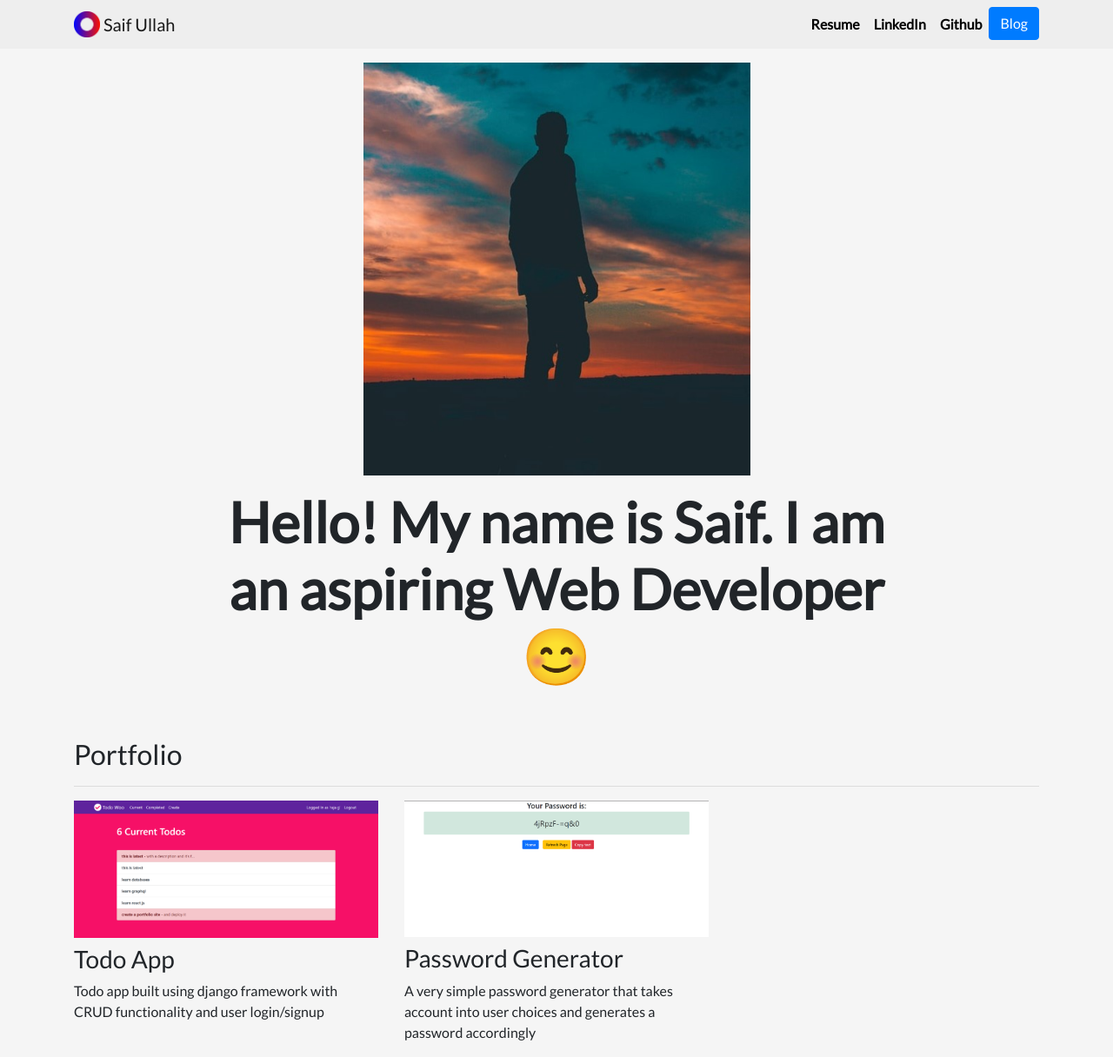
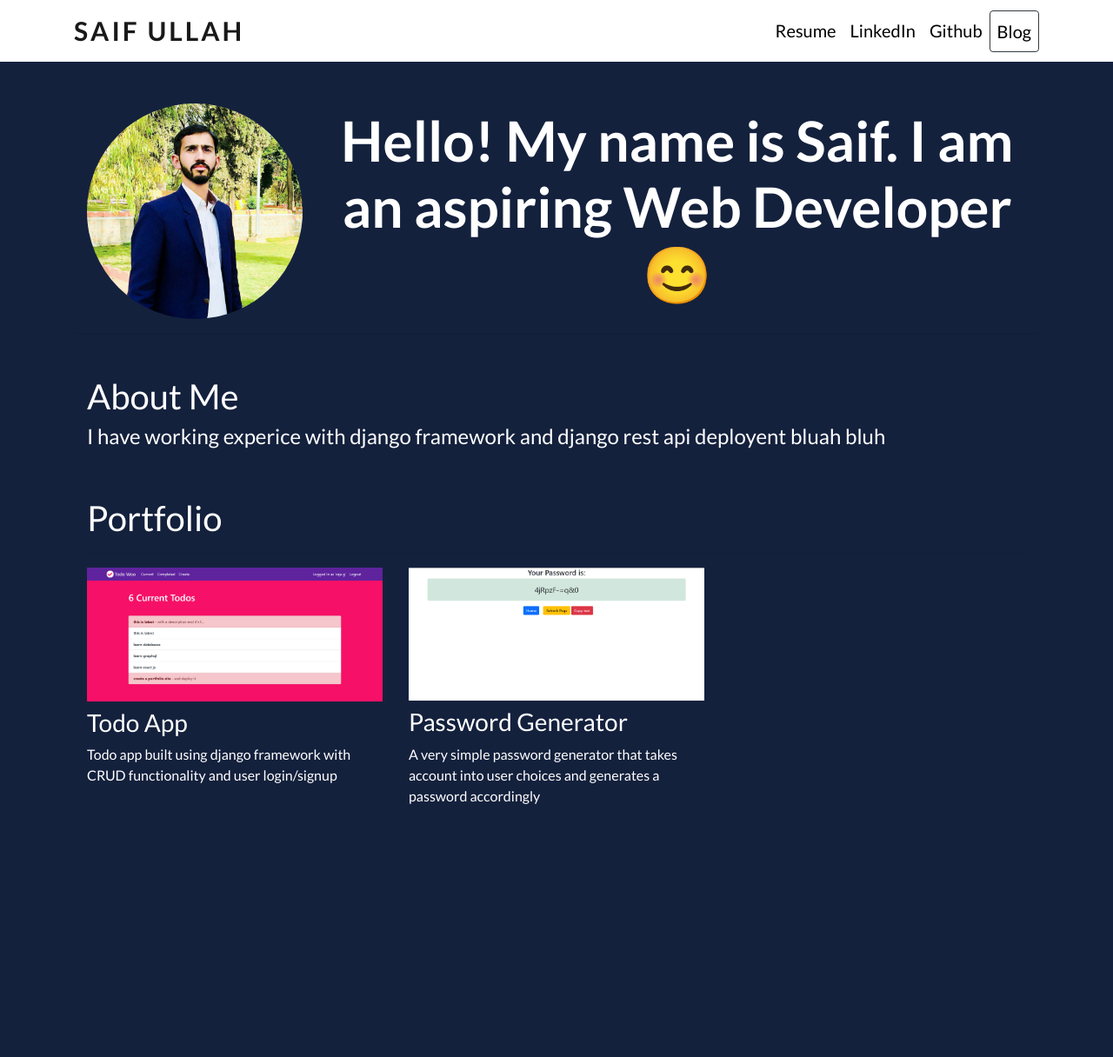
Before and after one commit to berserk97/portfolio-project, a Django app: page / in a window 1280 px wide. Shown: the whole page at 87% size. After the commit the page ends 925 px from the top, so only its background shows below. Run offline with Django 3.2, Linux system fonts and the light colour scheme; data comes from the database, SQL or seed files in the repository; both versions use the stored data as it was after the commit; parts of the project's set-up code (start-up, migrations or seed data) failed here and were passed over; some libraries are stand-ins or nearby versions.

Commit message:
some customizations - still unfinished

```diff
--- a/pf_items/static/pf_items/custom.css
+++ b/pf_items/static/pf_items/custom.css
@@ -1,18 +1,12 @@
-.navbar-nav .nav-link {
-    color: rgba(0,0,0,1) !important;
-}
 
-.navbar-nav .nav-link:hover {
-    color: #428bca !important;
-}
-
-.navbar {
-    background-color: #EEEEEE;
-}
+body, html {
+    height: 100%;
+  }
 
 body {
     font-family: 'Lato', sans-serif;
-    background-color: #F5F5F5;
+    background-color: #14213D;
+    color: white;
 }
 
 #blogtitle {
@@ -27,3 +21,31 @@ body {
         font-size: 5rem;
     }
 }
+
+
+.navbar {
+    background-color: white;
+}
+
+.navbar-brand span {
+    letter-spacing: 3px;
+    font-size: 30px;
+    font-weight: 600;
+}
+
+#blog-btn:hover {
+    color: white;
+}
+
+.navbar-light .navbar-nav .nav-link {
+    color: black;
+    font-size: 20px;
+}
+
+.navbar-light .navbar-nav .nav-link:hover {
+    color: black;
+}
+
+#my-img {
+    border-radius: 50%;
+}
--- a/pf_items/templates/pf_items/base.html
+++ b/pf_items/templates/pf_items/base.html
@@ -12,11 +12,12 @@
 
   <link rel="stylesheet" href="{% static "pf_items/custom.css" %}">
 
-  <link href="https://fonts.googleapis.com/css?family=Lato&display=swap" rel="stylesheet">
+  <link rel="preconnect" href="https://fonts.gstatic.com">
+  <link href="https://fonts.googleapis.com/css2?family=Lato:wght@400;700;900&display=swap" rel="stylesheet">
 
   <link rel="icon" type="image/png" href="{% static "pf_items/Logo.png" %}">
 
-  <title>Saif Ullah</title>
+  <title>Portfolio | Saif Ullah</title>
 </head>
 
 <body>
@@ -24,8 +25,7 @@
   <nav id="topNav" class="navbar navbar-expand-md navbar-light">
     <div class="container">
       <a class="navbar-brand" href="{% url 'home' %}">
-        <img src="{% static "pf_items/Logo.png" %}" width="30" height="30" class="d-inline-block align-top" alt="Nick's Logo">
-        <span>Saif Ullah</span>
+        <span>SAIF ULLAH</span>
       </a>
       <button class="navbar-toggler" type="button" data-toggle="collapse" data-target="#navbarNav" aria-controls="navbarNav" aria-expanded="false" aria-label="Toggle navigation">
         <span class="navbar-toggler-icon"></span>
@@ -33,24 +33,26 @@
       <div class="collapse navbar-collapse text-center" id="navbarNav">
         <ul class="navbar-nav ml-auto">
           <li class="nav-item">
-            <a class="nav-link font-weight-bold" href="{% static "pf_items/resume.pdf" %}">Resume</a>
+            <a class="nav-link" href="{% static "pf_items/resume.pdf" %}">Resume</a>
           </li>
           <li class="nav-item">
-            <a class="nav-link font-weight-bold" href="https://www.linkedin.com/in/saif-ullah-2a520b170/" target="_blank">LinkedIn</a>
+            <a class="nav-link" href="https://www.linkedin.com/in/saif-ullah-2a520b170/" target="_blank">LinkedIn</a>
           </li>
           <li class="nav-item">
-            <a class="nav-link font-weight-bold" href="https://github.com/berserk97" target="_blank">Github</a>
+            <a class="nav-link" href="https://github.com/sayfmalek" target="_blank">Github</a>
           </li>
           <li>
-            <a role="button" href="{% url 'blog:all_blogs' %}" class="btn btn-primary">Blog</a>
+            <a class="nav-link btn btn-outline-dark" id="blog-btn" role="button" href="{% url 'blog:all_blogs' %}">Blog</a>
           </li>
         </ul>
       </div>
     </div>
   </nav>
-  <div class="container">
-    {% block content %}{% endblock %}
-  </div>
+
+    <div class="container">
+      {% block content %}{% endblock %}
+    </div>
+
 
   <!-- Optional JavaScript -->
   <!-- jQuery first, then Popper.js, then Bootstrap JS -->
--- a/pf_items/templates/pf_items/home.html
+++ b/pf_items/templates/pf_items/home.html
@@ -4,19 +4,33 @@
 
 {% block content %}
 
-<div class="row justify-content-center my-3">
-  <div class="col-5">
-    <img src="{% static 'pf_items/thomas-ben.jpg' %}" class="img-fluid">
+  <div class="container mt-5">
+    <div class="row align-items-center justify-content-center">
+
+      <div class="col-8 col-md-3">
+        <img src="{% static 'pf_items/saif.jpg' %}" class="img-fluid" id="my-img">
+      </div>
+
+
+      <div class="col-12 col-md-9">
+        <h1 id="hometext" class="font-weight-bold text-center"> Hello! My name is Saif. I am an aspiring Web Developer 😊</h1>
+      </div>
+
+    </div><!-- row -->
+  </div><!-- container -->
+
+  <hr>
+
+  <div class="container mt-5">
+    <h1>About Me</h1>
+  <div class="row">
+    <div class="col-12">
+      <h4>I have working experice with django framework and django rest api deployent bluah bluh</h4>
     </div>
   </div>
 
-<div class="row justify-content-center mb-3">
-  <div class="col-md-9 text-center">
-    <h1 id="hometext" class="font-weight-bold"> Hello! My name is Saif. I am an aspiring Web Developer 😊</h1>
-  </div>
-</div>
 
-<h2 class="mt-5">Portfolio</h2>
+  <h1 class="mt-5">Portfolio</h1>
   <hr>
   <div class="row">
     {% for project in projects %}
```
Also changed, not shown: db.sqlite3, media/portfolio/images/passgen.png (added), media/portfolio/images/passgen_B6taDzw.png (added), media/portfolio/images/todowoo.png (added), pf_items/static/pf_items/saif.jpg (added), pf_items/static/pf_items/thomas-ben.jpg (deleted). Lines whose indentation alone changed are shown as unchanged.
